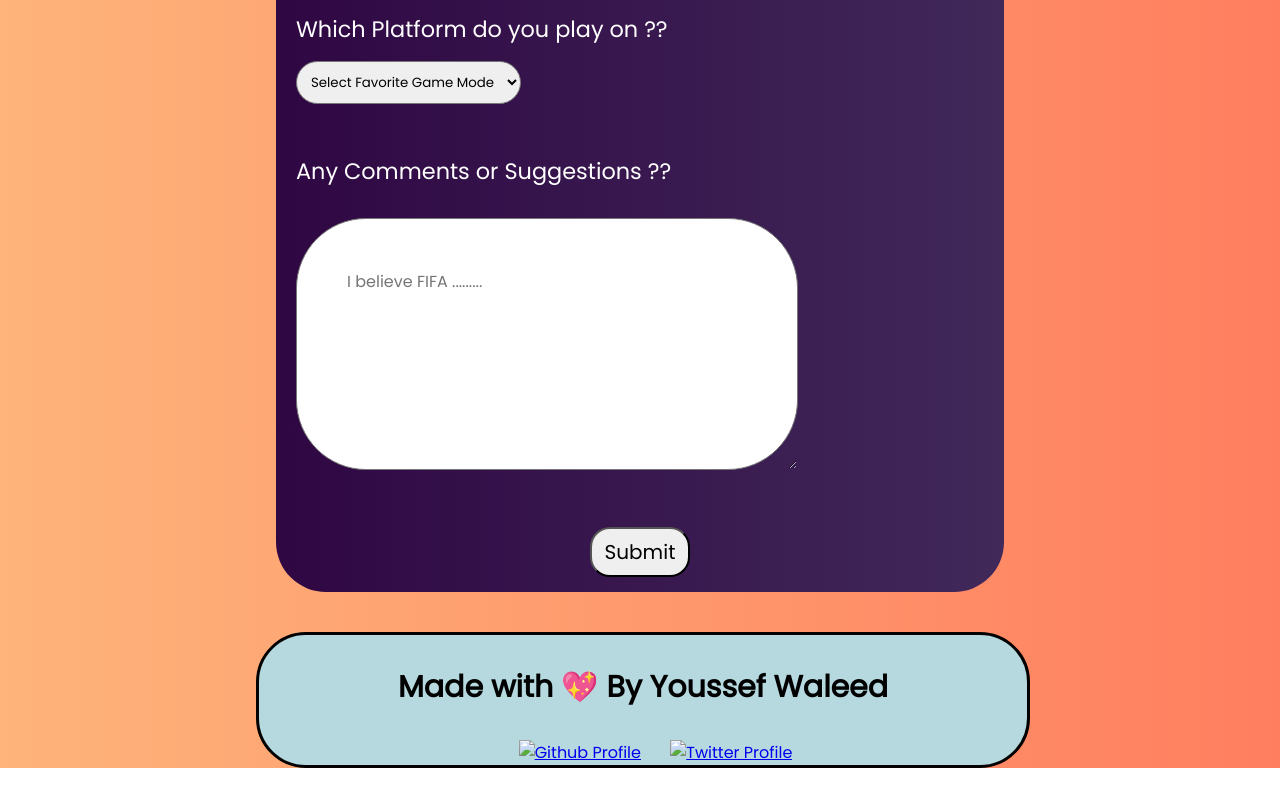
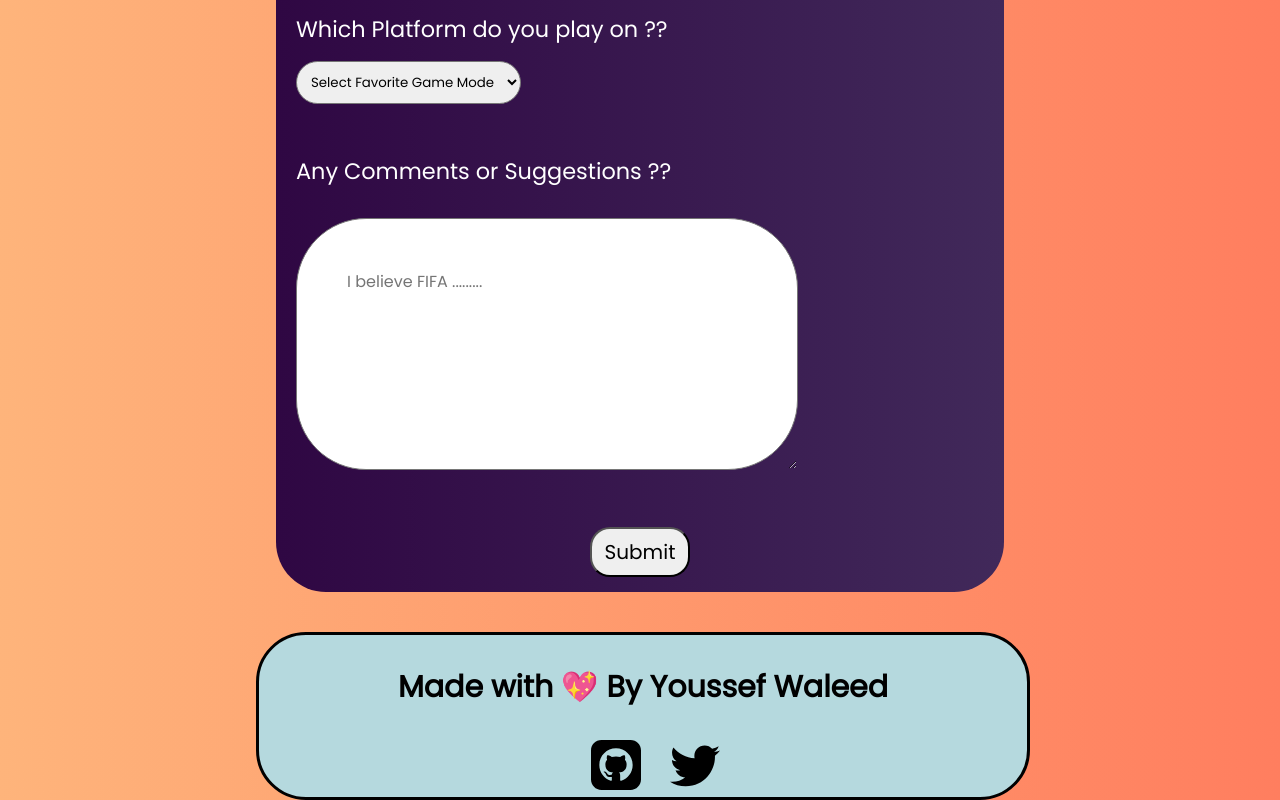
Before and after one commit to YoYo-Python/Survey, a plain HTML site: page index.html in a window 1280 px wide. Shown: the part 2111-2911 px from the top of the page. Before the commit the page ends 2879 px from the top, so only its background shows below. Drawn offline with Linux system fonts and the light colour scheme.

Commit message:
Update index.html

```diff
--- a/index.html
+++ b/index.html
@@ -5,7 +5,7 @@
         <meta http-equiv="X-UA-Compatible" content="IE=edge">
         <meta name="viewport" content="width=device-width, initial-scale=1.0">
         <link rel="stylesheet" href="styles.css">
-        <link rel="shortcut icon" href="images/ea.png" type="image/x-icon">
+        <link rel="shortcut icon" href="ea.png" type="image/x-icon">
         <title>FIFA 22</title>
     </head>
     <body>
@@ -202,9 +202,9 @@
         <div class="footer">
             <p>Made with 💖 By Youssef Waleed</p>
             <a href="https://github.com/YoYo-Python" target="_blank"><img
-                    src="images/github.svg" alt="Github Profile" rel="noopener"></a>
+                    src="github.svg" alt="Github Profile" rel="noopener"></a>
             <a href="https://twitter.com/Youssef_DEV_Web" target="_blank"><img
-                    src="images/twitter.svg" alt="Twitter Profile"
+                    src="twitter.svg" alt="Twitter Profile"
                     rel="noopener"></a>
         </div>
     </body>
```
